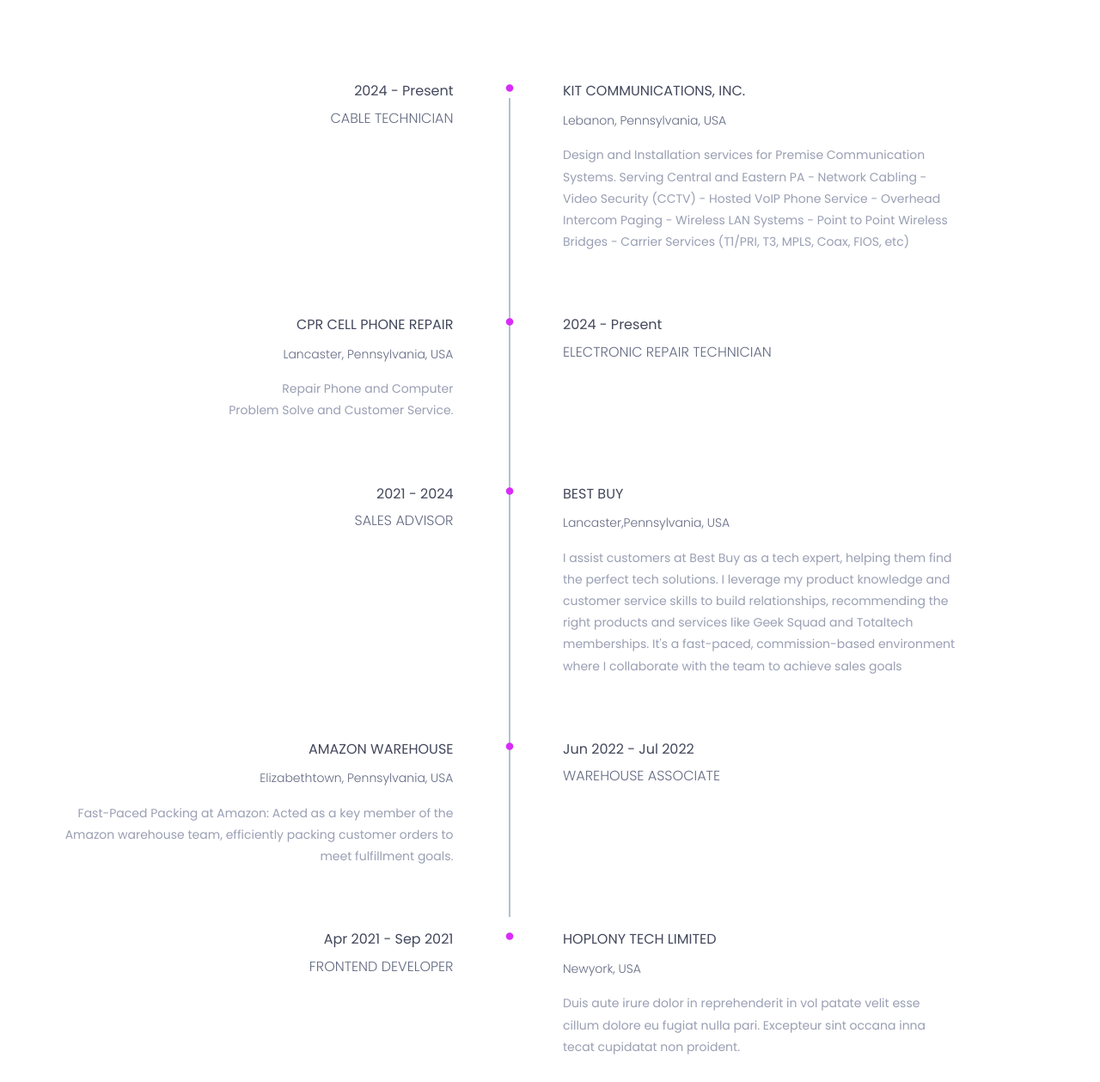
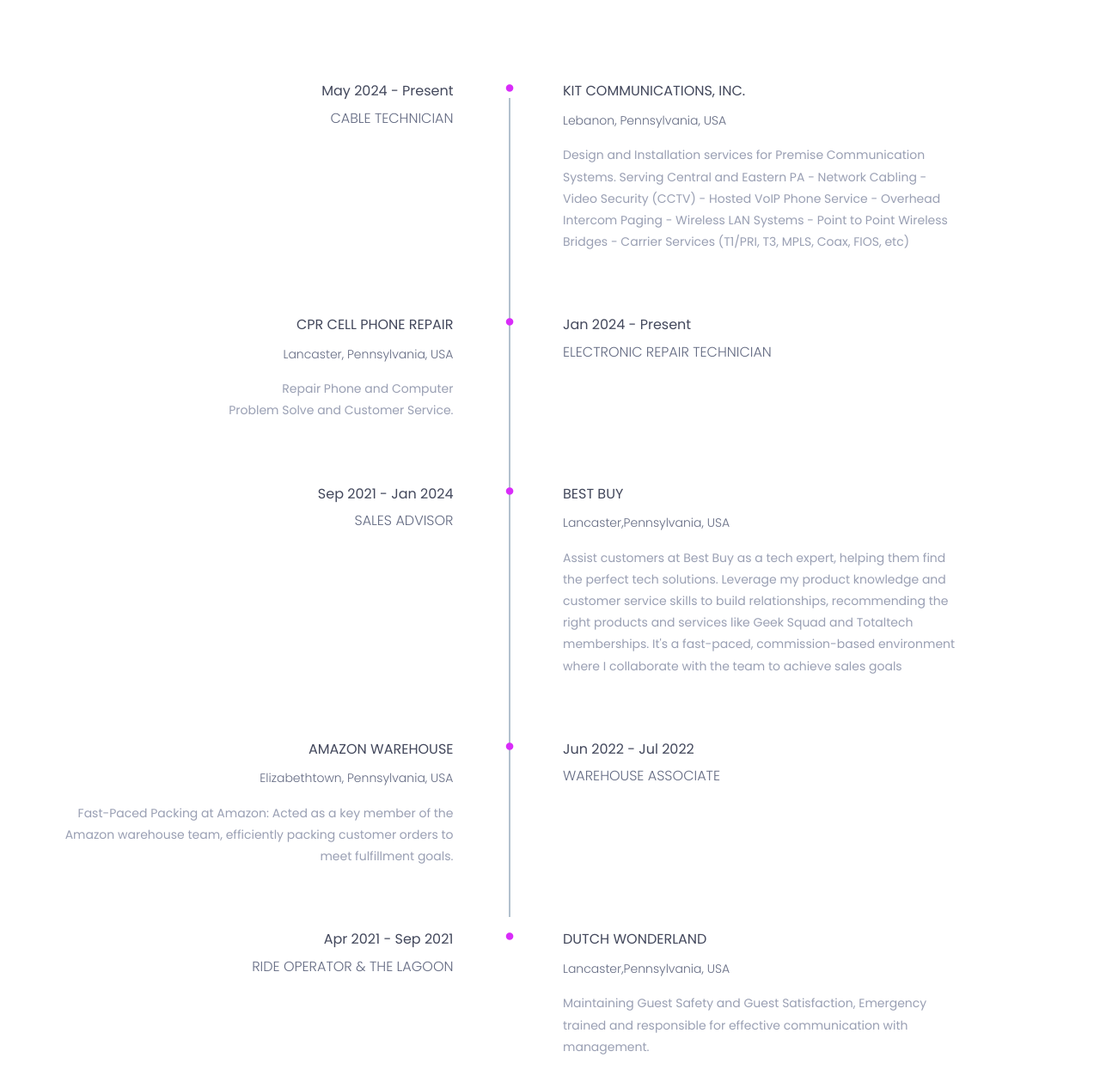
Before and after one commit to rbyamungu/MyWebsite2.0, a plain HTML site: page browny-v1.0/Experience.html in a window 1280 px wide. Shown: the part 1021-2280 px from the top of the page at 86% size. Drawn offline with nearby package versions, Linux system fonts and the light colour scheme.

Commit message:
Update Experience.html
Improving the page with multiple thing on job experience

```diff
--- a/browny-v1.0/Experience.html
+++ b/browny-v1.0/Experience.html
@@ -102,7 +102,7 @@
 				<div class="row">
 					<div class="col-md-12 text-center">
 						<div class="header-text">
-							<h2>Place <span>,</span> I have <br> work at and my current jobs. <br> Experience <span>.</span>   </h2>
+							<h2>Work <span></span>History <br> and Job <br> Experience <span>.</span>   </h2>
 							<p>Information Technology</p>
 							<a href="assets/download/Rene Ruhigita's Resume.pdf" download>download resume</a>
 						</div><!--/.header-text-->
@@ -128,7 +128,7 @@
 										<div class="row">
 											<div class="col-md-5">
 												<div class="experience-time text-right">
-													<h2>2024 - Present</h2>
+													<h2>May 2024 - Present</h2>
 													<h3>Cable Technician</h3>
 												</div><!--/.experience-time-->
 											</div><!--/.col-->
@@ -170,7 +170,7 @@
 												<div class="experience-time">
 													<h2>
 														<span><i class="fa fa-circle" aria-hidden="true"></i></span>
-														2024 - Present
+														Jan 2024 - Present
 													</h2>
 													<h3>Electronic Repair Technician</h3>
 												</div><!--/.experience-time-->
@@ -192,7 +192,7 @@
 												<div class="experience-time">
 													<h2>
 														<span><i class="fa fa-circle" aria-hidden="true"></i></span>
-														2024 - Present
+														Jan 2024 - Present
 													</h2>
 													<h3>Electronic Repair Technician</h3>
 												</div><!--/.experience-time-->
@@ -206,7 +206,7 @@
 										<div class="row">
 											<div class="col-md-5">
 												<div class="experience-time text-right">
-													<h2>2021 - 2024</h2>
+													<h2>Sep 2021 - Jan 2024</h2>
 													<h3>Sales Advisor</h3>
 												</div><!--/.experience-time-->
 											</div><!--/.col-->
@@ -219,8 +219,8 @@
 														</h4>
 														<h5>Lancaster,Pennsylvania, USA</h5>
 														<p class="description">
-															I assist customers at Best Buy as a tech expert, helping them find the perfect tech solutions.
-															I leverage my product knowledge and customer service skills to build relationships, recommending
+												Assist customers at Best Buy as a tech expert, helping them find the perfect tech solutions.
+												Leverage my product knowledge and customer service skills to build relationships, recommending
 															the right products and services like Geek Squad and Totaltech memberships.  It's a fast-paced, commission-based environment where I collaborate with the team to achieve sales goals
 														</p>
 													</div><!--/.timeline-content-->
@@ -275,7 +275,7 @@
 											<div class="col-md-5">
 												<div class="experience-time text-right">
 													<h2>Apr 2021 - Sep 2021</h2>
-													<h3>frontend developer</h3>
+													<h3>Ride Operator & The Lagoon</h3>
 												</div><!--/.experience-time-->
 											</div><!--/.col-->
 											<div class="col-md-offset-1 col-md-5">
@@ -283,11 +283,11 @@
 													<div class="timeline-content">
 														<h4 class="title">
 															<span><i class="fa fa-circle" aria-hidden="true"></i></span>
-															hoplony tech limited
+															Dutch Wonderland
 														</h4>
-														<h5>newyork, USA</h5>
+														<h5>Lancaster,Pennsylvania, USA</h5>
 														<p class="description">
-															Duis aute irure dolor in reprehenderit in vol patate velit esse cillum dolore eu fugiat nulla pari. Excepteur sint occana inna tecat cupidatat non proident.
+															Maintaining Guest Safety and Guest Satisfaction, Emergency trained and responsible for effective communication with management.
 														</p>
 													</div><!--/.timeline-content-->
 												</div><!--/.timeline-->
```
